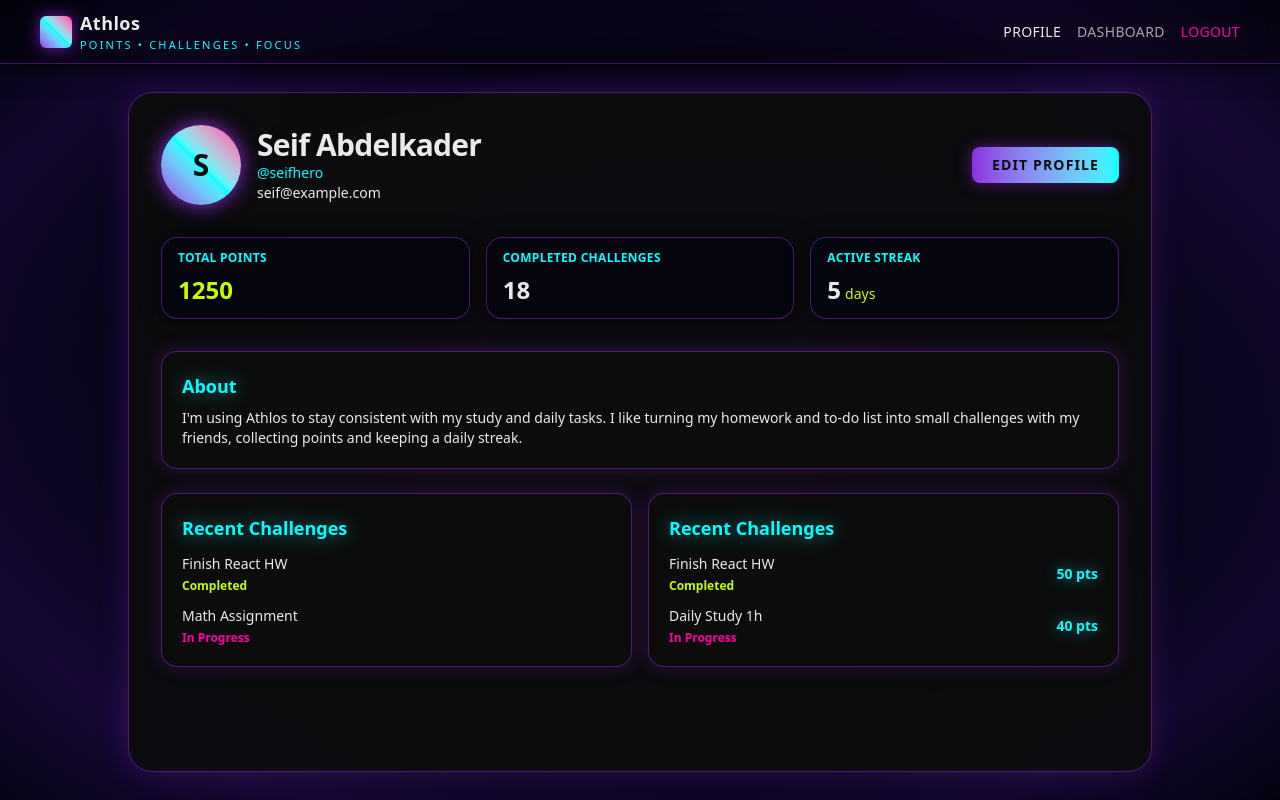
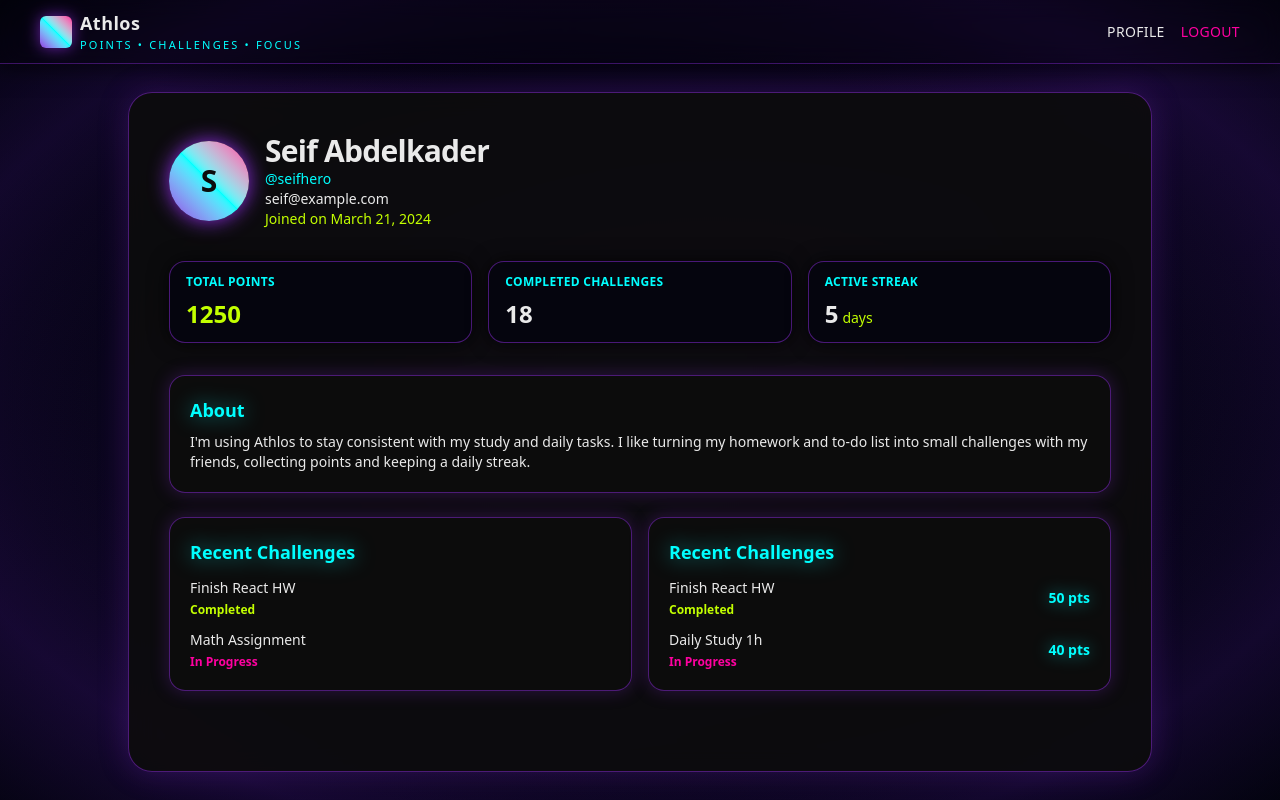
Before and after one commit to Athlos-fr/frontend, a React (Vite) app: page / in a window 1280 px wide. Built offline with nearby package versions, Linux system fonts and the light colour scheme.

Commit message:
Seif: Last update to profile page and components

```diff
--- /dev/null
+++ b/src/api/ProfilePageApi.js
@@ -0,0 +1,13 @@
+export async function getMyProfile() {
+  const token = localStorage.getItem("token");
+
+  const res = await fetch(`${import.meta.env.VITE_API_URL}/api/me`, {
+    headers: {
+      Authorization: `Bearer ${token}`,
+    },
+  });
+
+  if (!res.ok) throw new Error("Failed to load profile");
+
+  return res.json();
+}
--- a/src/api/profileApi.js
+++ b/src/api/profileApi.js
@@ -6,8 +6,8 @@ export async function getMyProfile() {
     email: "seif@example.com",
     points: 1250,
     completedChallenges: 18,
+    joinDate: "2024-03-21T00:00:00Z",
     streak: 5,
-    avatarUrl: null,
     recentChallengesLeft: [
       { id: 1, title: "Finish React HW", status: "Completed" },
       { id: 2, title: "Math Assignment", status: "In Progress" },
--- /dev/null
+++ b/src/components/ProfileNavbar.jsx
@@ -0,0 +1,22 @@
+import React from "react";
+
+export default function ProfileNavBar() {
+  return (
+    <header className="relative h-16 border-b border-[rgba(142,45,226,0.4)] bg-black/30 backdrop-blur-md px-4 md:px-10 flex items-center justify-between shadow-[0_4px_20px_rgba(0,0,0,0.6)]">
+      <div className="flex items-center gap-2">
+        <div className="h-8 w-8 rounded-md bg-gradient-to-tr from-[#8E2DE2] via-[#00FFFF] to-[#FF00A0] shadow-[0_0_15px_rgba(142,45,226,0.7)]" />
+        <div>
+          <h1 className="text-lg font-bold tracking-wide">Athlos</h1>
+          <p className="text-[11px] text-[#00FFFF] uppercase tracking-[0.2em]">
+            Points • Challenges • Focus
+          </p>
+        </div>
+      </div>
+
+      <nav className="flex items-center gap-4 text-xs md:text-sm">
+        <button className="uppercase tracking-wide text-[#EAEAEA] hover:text-[#00FFFF] transition">Profile</button>
+        <button className="uppercase tracking-wide text-[#FF00A0] hover:text-[#EAEAEA] transition">Logout</button>
+      </nav>
+    </header>
+  );
+}
--- a/src/pages/profilePage.jsx
+++ b/src/pages/profilePage.jsx
@@ -1,20 +1,19 @@
-import React, { useEffect, useState, useRef } from "react";
+import React, { useEffect, useState, } from "react";
 import { getMyProfile } from "../api/profileApi";
+// import { getMyProfile } from "../api/ProfilePageApi";
+import ProfileNavBar from "../components/ProfileNavbar";
 
-const ProfilePage = () => {
+function ProfilePage() {
     const [profile, setProfile] = useState(null);
     const [loading, setLoading] = useState(true);
     const [error, setError] = useState("");
 
-  const [avatarPreview, setAvatarPreview] = useState(null);
-  const fileInputRef = useRef(null);
 
     useEffect(() => {
         const fetchProfile = async () => {
             try {
                 const data = await getMyProfile();
                 setProfile(data);
-        setAvatarPreview(data.avatarUrl || null);
             } catch (err) {
                 console.error(err);
                 setError("Failed to load profile");
@@ -26,30 +25,6 @@ const ProfilePage = () => {
         fetchProfile();
     }, []);
 
-  const handleAvatarClick = () => {
-    if (fileInputRef.current) {
-      fileInputRef.current.click(); // افتح اختيار الملف
-    }
-  };
-
-  const handleAvatarChange = (e) => {
-    const file = e.target.files?.[0];
-    if (!file) return;
-
-    const localUrl = URL.createObjectURL(file);
-
-    // نعرض الصورة فورًا (preview)
-    setAvatarPreview(localUrl);
-
-    // نحدّث profile في الـ state (فرونت بس دلوقتي)
-    setProfile((prev) => ({
-      ...prev,
-      avatarUrl: localUrl,
-    }));
-
-    // بعدين لما يبقى فيه API:
-    // هتبعت file للسيرفر وترجع URL حقيقي وتخزّنه بداله.
-  };
 
     if (loading) {
         return (
@@ -66,6 +41,7 @@ const ProfilePage = () => {
             </div>
         );
     }
+
 
     if (error || !profile) {
         return (
@@ -85,83 +61,51 @@ const ProfilePage = () => {
     const firstLetter = profile.name.charAt(0).toUpperCase();
 
     return (
-    <div className="h-screen w-screen text-[#EAEAEA]">
-      {/* الخلفية */}
-      <div className="relative h-full w-full bg-gradient-to-br from-[#03030F] via-[#2D0F5C] to-[#050515]">
+        <div className="min-h-screen w-full text-[#EAEAEA] overflow-hidden">
+        <div className="relative min-h-screen w-full bg-gradient-to-br from-[#03030F] via-[#2D0F5C] to-[#050515]">
+        {/* glow layers */}
         <div className="pointer-events-none absolute inset-0 bg-[radial-gradient(ellipse_at_center,#1A0B3A_0%,#03030F_70%)] opacity-80" />
         <div className="pointer-events-none absolute inset-0 bg-[radial-gradient(ellipse_at_center,transparent_0%,transparent_60%,rgba(45,15,92,0.35)_80%,rgba(3,3,15,0.6)_100%)]" />
 
-        <div className="relative z-10 flex h-full w-full flex-col">
+
+
+        <div className="relative z-10 flex flex-col min-h-screen">
                     {/* NAVBAR */}
-          <header className="h-16 border-b border-[rgba(142,45,226,0.4)] bg-black/30 backdrop-blur-md px-4 md:px-10 flex items-center justify-between shadow-[0_4px_20px_rgba(0,0,0,0.6)]">
-            <div className="flex items-center gap-2">
-              <div className="h-8 w-8 rounded-md bg-gradient-to-tr from-[#8E2DE2] via-[#00FFFF] to-[#FF00A0] shadow-[0_0_15px_rgba(142,45,226,0.7)]" />
-              <div>
-                <h1 className="text-lg font-bold tracking-wide">Athlos</h1>
-                <p className="text-[11px] text-[#00FFFF] uppercase tracking-[0.2em]">
-                  Points • Challenges • Focus
-                </p>
-              </div>
+
+                    <ProfileNavBar />
+
+                    {/* MAIN CONTENT */}
+                            <main className="flex-grow flex items-center justify-center px-4 md:px-8 py-6">
+                    <div className="w-full max-w-5xl min-h-[85vh] mx-auto rounded-3xl border border-[rgba(142,45,226,0.5)] bg-[rgba(13,13,13,0.9)] px-5 py-8 md:px-10 md:py-10 backdrop-blur-md shadow-[0_0_30px_rgba(142,45,226,0.25)] overflow-y-auto">
+
+                            {/* HEADER PROFILE */}
+                            <div className="mb-8 flex flex-col items-start justify-between gap-6 md:flex-row md:items-center">
+                                <div className="flex items-center gap-4">
+                                    {/* Avatar */}
+                                    <div className="flex h-20 w-20 items-center justify-center rounded-full bg-gradient-to-tr from-[#8E2DE2] via-[#00FFFF] to-[#FF00A0] text-3xl font-bold text-[#0D0D0D] shadow-[0_0_20px_#8E2DE2]">
+                                        {firstLetter}
                                     </div>
 
-            <nav className="flex items-center gap-4 text-xs md:text-sm">
-              <button className="uppercase tracking-wide text-[#EAEAEA] hover:text-[#00FFFF] transition">
-                Profile
-              </button>
-              <button className="uppercase tracking-wide text-[#EAEAEA]/70 hover:text-[#C3FF00] transition">
-                Dashboard
-              </button>
-              <button className="uppercase tracking-wide text-[#FF00A0] hover:text-[#EAEAEA] transition">
-                Logout
-              </button>
-            </nav>
-          </header>
-
-          {/* MAIN CONTENT */}
-          <main className="flex-1 flex items-center justify-center px-4 md:px-8 py-4">
-            <div className="w-full max-w-5xl h-[85vh] mx-auto rounded-3xl border border-[rgba(142,45,226,0.5)] bg-[rgba(13,13,13,0.9)] px-5 py-6 md:px-8 md:py-8 backdrop-blur-md shadow-[0_0_30px_rgba(142,45,226,0.25)] overflow-y-auto">
-              {/* PROFILE HEADER */}
-              <div className="mb-8 flex flex-col items-start justify-between gap-6 md:flex-row md:items-center">
-                <div className="flex items-center gap-4">
-                  {/* Avatar + input مخفي */}
-                  <div className="relative">
-                    <input
-                      type="file"
-                      accept="image/*"
-                      ref={fileInputRef}
-                      onChange={handleAvatarChange}
-                      className="hidden"
-                    />
-
-                    <div
-                      onClick={handleAvatarClick}
-                      className="flex h-20 w-20 cursor-pointer items-center justify-center rounded-full bg-gradient-to-tr from-[#8E2DE2] via-[#00FFFF] to-[#FF00A0] text-3xl font-bold text-[#0D0D0D] shadow-[0_0_20px_#8E2DE2] overflow-hidden"
-                      title="Click to change avatar"
-                    >
-                      {avatarPreview ? (
-                        <img
-                          src={avatarPreview}
-                          alt="Avatar"
-                          className="h-full w-full object-cover"
-                        />
-                      ) : (
-                        firstLetter
-                      )}
-                    </div>
-                  </div>
-
+                                    {/* Info */}
                                     <div>
                                         <h2 className="text-2xl font-semibold tracking-tight md:text-3xl">
                                             {profile.name}
                                         </h2>
                                         <p className="text-sm text-[#00FFFF]">@{profile.username}</p>
                                         <p className="text-sm text-[#EAEAEA]">{profile.email}</p>
+                                        <p className="text-sm text-[#C3FF00]">
+                                         Joined on{" "}
+                                        {new Date(profile.joinDate).toLocaleDateString("en-US", {
+                                                month: "long",
+                                                day: "numeric",
+                                                year: "numeric",
+                                     })}
+                                        </p>
+
                                     </div>
                                 </div>
 
-                <button className="inline-flex items-center justify-center rounded-lg bg-gradient-to-r from-[#8E2DE2] to-[#00FFFF] px-5 py-2 text-sm font-bold uppercase tracking-[0.08em] text-[#0D0D0D] shadow-[0_0_15px_rgba(142,45,226,0.5)] transition duration-300 hover:-translate-y-0.5 hover:shadow-[0_5px_25px_rgba(142,45,226,0.7)]">
-                  Edit Profile
-                </button>
+
                             </div>
 
                             {/* STATS */}
@@ -203,10 +147,10 @@ const ProfilePage = () => {
                                     About
                                 </h3>
                                 <p className="text-sm text-[#EAEAEA]">
-                  I&apos;m using Athlos to stay consistent with my study and
-                  daily tasks. I like turning my homework and to-do list into
-                  small challenges with my friends, collecting points and
-                  keeping a daily streak.
+                                    I&apos;m using Athlos to stay consistent with my study and daily
+                                    tasks. I like turning my homework and to-do list into small
+                                    challenges with my friends, collecting points and keeping a daily
+                                    streak.
                                 </p>
                             </div>
 
@@ -224,12 +168,10 @@ const ProfilePage = () => {
                                                     {ch.title}
                                                 </span>
                                                 <span
-                          className={
-                            "mt-1 text-xs font-semibold " +
+                                                    className={"mt-1 text-xs font-semibold " +
                                                         (ch.status === "Completed"
                                                             ? "text-[#C3FF00]"
-                              : "text-[#FF00A0]")
-                          }
+                                                            : "text-[#FF00A0]")}
                                                 >
                                                     {ch.status}
                                                 </span>
@@ -254,12 +196,10 @@ const ProfilePage = () => {
                                                         {ch.title}
                                                     </p>
                                                     <p
-                            className={
-                              "mt-1 text-xs font-semibold " +
+                                                        className={"mt-1 text-xs font-semibold " +
                                                             (ch.status === "Completed"
                                                                 ? "text-[#C3FF00]"
-                                : "text-[#FF00A0]")
-                            }
+                                                                : "text-[#FF00A0]")}
                                                     >
                                                         {ch.status}
                                                     </p>
@@ -278,6 +218,6 @@ const ProfilePage = () => {
             </div>
         </div>
     );
-};
+}
 
 export default ProfilePage;
```
Lines whose indentation alone changed are shown as unchanged.
